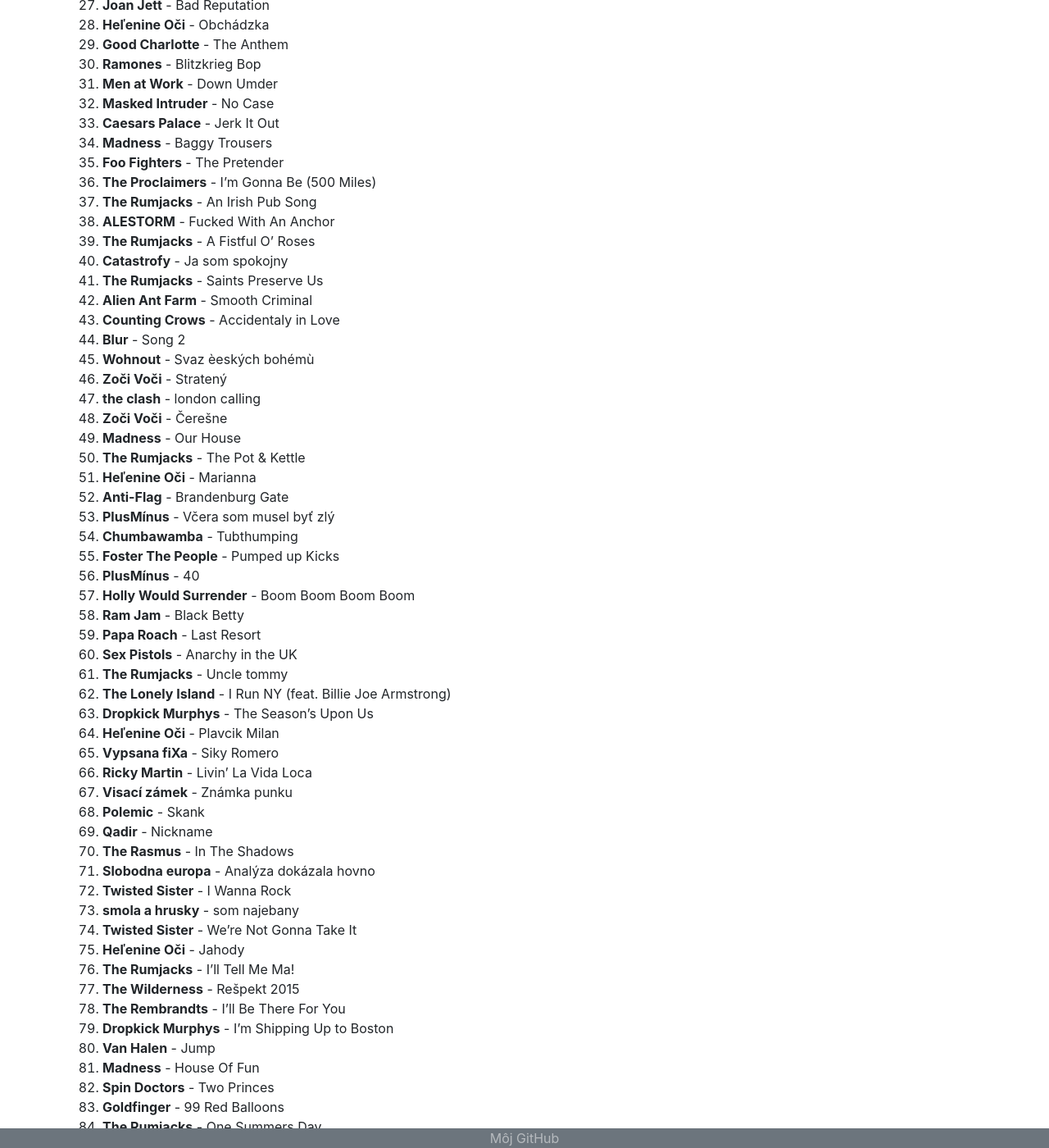
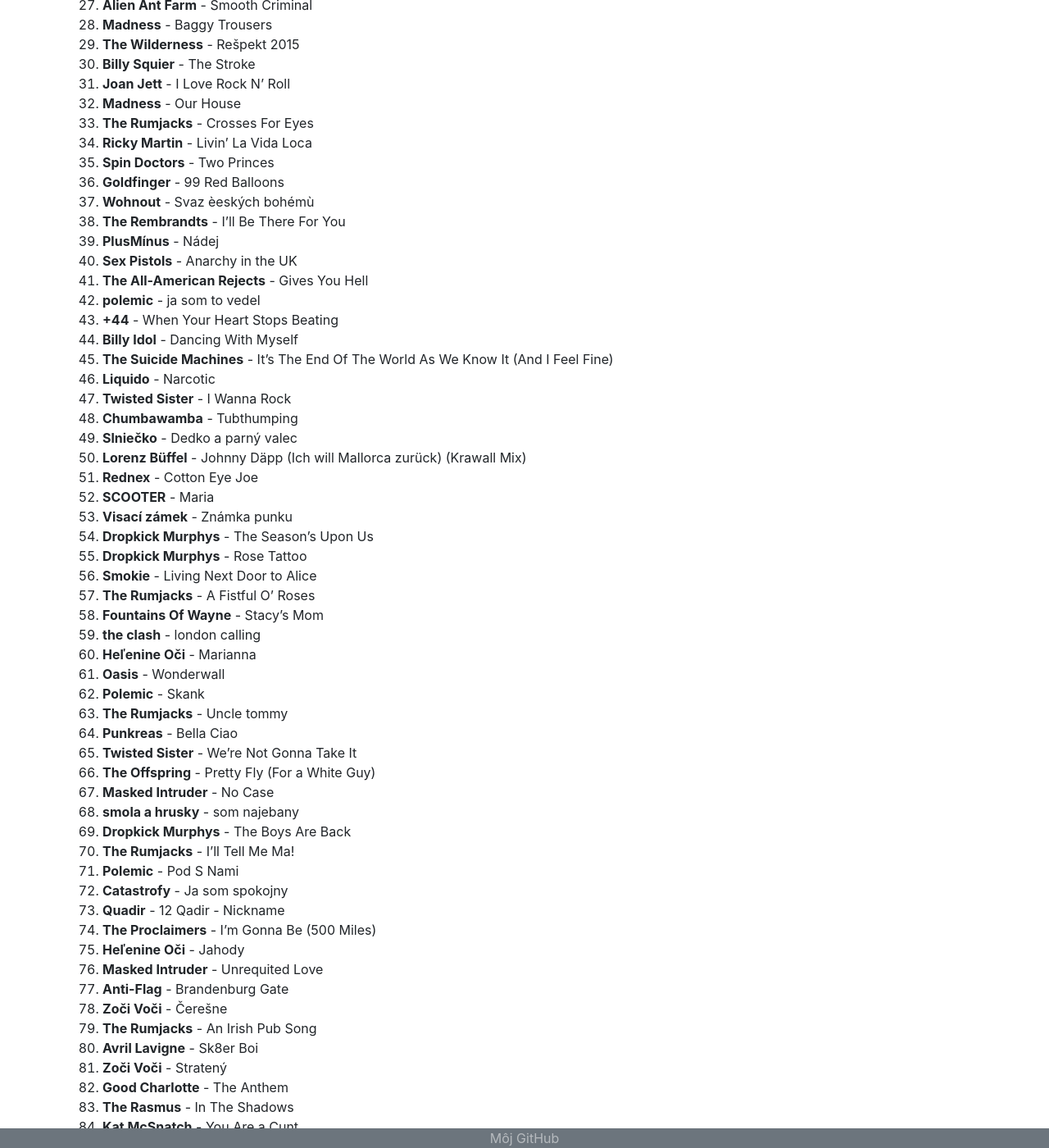
Before and after one commit to MatusPilnan/MatusPilnan.github.io, a Jekyll site: the page built from barjake_redkovky.md, in a window 1280 px wide and 1400 px high, scrolled down 846 px. Shown: the whole window at 82% size. Built offline with Jekyll 4.4.1, drawn with Linux system fonts in a browser that asks for light colours; some of the changed text lies outside the part shown.

Commit message:
Update barjake_redkovky.md

````diff
--- a/barjake_redkovky.md
+++ b/barjake_redkovky.md
@@ -5,96 +5,99 @@
 # Bárjaké reďkovky
 
 
-Toto je aktuálna forma playlistu Bárjaké reďkovky z dňa Mon Nov 11 23:20:46 2019:
+Toto je aktuálna forma playlistu Bárjaké reďkovky z dňa Fri Nov 29 01:17:14 2019:
 
 *Nultý (000) sondžik je ako vždy Bon Jovi - You Give Love a Bad Name*
-1. **Punkreas** - Bella Ciao
-2. **Dropkick Murphys** - Rose Tattoo
-3. **+44** - When Your Heart Stops Beating
-4. **Masked Intruder** - Unrequited Love
-5. **Screeching Weasel** - I Wanna be a Homosexual
-6. **Joan Jett** - I Love Rock N' Roll
-7. **The Offspring** - Pretty Fly (For a White Guy)
-8. **The Suicide Machines** - It's The End Of The World As We Know It (And I Feel Fine)
-9. **The All-American Rejects** - Gives You Hell
-10. **polemic** - ako to prezijem
-11. **The White Stripes** - Seven Nation Army
-12. **Smokie** - Living Next Door to Alice
-13. **polemic** - ona je taka
-14. **Bloodhound Gang** - The Bad Touch
-15. **Dropkick Murphys** - The Boys Are Back
-16. **Billy Squier** - The Stroke
-17. **Rednex** - Cotton Eye Joe
-18. **polemic** - ja som to vedel
-19. **Slniečko** - Dedko a parný valec
-20. **The Rumjacks** - Crosses For Eyes
-21. **Liquido** - Narcotic
-22. **Fountains Of Wayne** - Stacy's Mom
-23. **Avril Lavigne** - Sk8er Boi
-24. **Polemic** - Pod S Nami
-25. **Kat McSnatch** - You Are a Cunt
-26. **PLUS MÍNUS** - Nádej
-27. **Joan Jett** - Bad Reputation
-28. **Heľenine Oči** - Obchádzka
-29. **Good Charlotte** - The Anthem
-30. **Ramones** - Blitzkrieg Bop
-31. **Men at Work** - Down Umder
-32. **Masked Intruder** - No Case
-33. **Caesars Palace** - Jerk It Out
-34. **Madness** - Baggy Trousers
-35. **Foo Fighters** - The Pretender
-36. **The Proclaimers** - I'm Gonna Be (500 Miles)
-37. **The Rumjacks** - An Irish Pub Song
-38. **ALESTORM** - Fucked With An Anchor
-39. **The Rumjacks** - A Fistful O' Roses
-40. **Catastrofy** - Ja som spokojny
-41. **The Rumjacks** - Saints Preserve Us
-42. **Alien Ant Farm** - Smooth Criminal
-43. **Counting Crows** - Accidentaly in Love
-44. **Blur** - Song 2
-45. **Wohnout** - Svaz èeských bohémù
-46. **Zoči Voči** - Stratený
-47. **the clash** - london calling
-48. **Zoči Voči** - Čerešne
-49. **Madness** - Our House
-50. **The Rumjacks** - The Pot & Kettle
-51. **Heľenine Oči** - Marianna
-52. **Anti-Flag** - Brandenburg Gate
-53. **PlusMínus** - Včera som musel byť zlý
-54. **Chumbawamba** - Tubthumping
-55. **Foster The People** - Pumped up Kicks
-56. **PlusMínus** - 40
-57. **Holly Would Surrender** - Boom Boom Boom Boom
-58. **Ram Jam** - Black Betty
-59. **Papa Roach** - Last Resort
-60. **Sex Pistols** - Anarchy in the UK
-61. **The Rumjacks** - Uncle tommy
-62. **The Lonely Island** - I Run NY (feat. Billie Joe Armstrong)
-63. **Dropkick Murphys** - The Season's Upon Us
-64. **Heľenine Oči** - Plavcik Milan
-65. **Vypsana fiXa** - Siky Romero
-66. **Ricky Martin** - Livin' La Vida Loca
-67. **Visací zámek** - Známka punku
-68. **Polemic** - Skank
-69. **Qadir** - Nickname
-70. **The Rasmus** - In The Shadows
-71. **Slobodna europa** - Analýza dokázala hovno
-72. **Twisted Sister** - I Wanna Rock
-73. **smola a hrusky** - som najebany
-74. **Twisted Sister** - We're Not Gonna Take It
+1. **Men at Work** - Down Umder
+2. **The Rumjacks** - The Pot & Kettle
+3. **Vypsana fiXa** - Siky Romero
+4. **ALESTORM** - Fucked With An Anchor
+5. **Dropkick Murphys** - I'm Shipping Up to Boston
+6. **Bloodhound Gang** - The Bad Touch
+7. **The White Stripes** - Seven Nation Army
+8. **Heľenine Oči** - Plavcik Milan
+9. **Heľenine Oči** - Obchádzka
+10. **Ramones** - Blitzkrieg Bop
+11. **Madness** - House Of Fun
+12. **Van Halen** - Jump
+13. **Foster The People** - Pumped up Kicks
+14. **The Rumjacks** - Saints Preserve Us
+15. **polemic** - ona je taka
+16. **PlusMínus** - Včera som musel byť zlý
+17. **Papa Roach** - Last Resort
+18. **Desmod** - Som na tebe závislý
+19. **Ram Jam** - Black Betty
+20. **polemic** - ako to prezijem
+21. **Counting Crows** - Accidentaly in Love
+22. **Slobodna europa** - Analýza dokázala hovno
+23. **Jet** -  Are You Gonna Be My Girl
+24. **Caesars Palace** - Jerk It Out
+25. **Foo Fighters** - The Pretender
+26. **Screeching Weasel** - I Wanna be a Homosexual
+27. **Alien Ant Farm** - Smooth Criminal
+28. **Madness** - Baggy Trousers
+29. **The Wilderness** - Rešpekt 2015
+30. **Billy Squier** - The Stroke
+31. **Joan Jett** - I Love Rock N' Roll
+32. **Madness** - Our House
+33. **The Rumjacks** - Crosses For Eyes
+34. **Ricky Martin** - Livin' La Vida Loca
+35. **Spin Doctors** - Two Princes
+36. **Goldfinger** - 99 Red Balloons
+37. **Wohnout** - Svaz èeských bohémù
+38. **The Rembrandts** - I'll Be There For You
+39. **PlusMínus** - Nádej
+40. **Sex Pistols** - Anarchy in the UK
+41. **The All-American Rejects** - Gives You Hell
+42. **polemic** - ja som to vedel
+43. **+44** - When Your Heart Stops Beating
+44. **Billy Idol** - Dancing With Myself
+45. **The Suicide Machines** - It's The End Of The World As We Know It (And I Feel Fine)
+46. **Liquido** - Narcotic
+47. **Twisted Sister** - I Wanna Rock
+48. **Chumbawamba** - Tubthumping
+49. **Slniečko** - Dedko a parný valec
+50. **Lorenz Büffel** - Johnny Däpp (Ich will Mallorca zurück) (Krawall Mix)
+51. **Rednex** - Cotton Eye Joe
+52. **SCOOTER** - Maria
+53. **Visací zámek** - Známka punku
+54. **Dropkick Murphys** - The Season's Upon Us
+55. **Dropkick Murphys** - Rose Tattoo
+56. **Smokie** - Living Next Door to Alice
+57. **The Rumjacks** - A Fistful O' Roses
+58. **Fountains Of Wayne** - Stacy's Mom
+59. **the clash** - london calling
+60. **Heľenine Oči** - Marianna
+61. **Oasis** - Wonderwall
+62. **Polemic** - Skank
+63. **The Rumjacks** - Uncle tommy
+64. **Punkreas** - Bella Ciao
+65. **Twisted Sister** - We're Not Gonna Take It
+66. **The Offspring** - Pretty Fly (For a White Guy)
+67. **Masked Intruder** - No Case
+68. **smola a hrusky** - som najebany
+69. **Dropkick Murphys** - The Boys Are Back
+70. **The Rumjacks** - I'll Tell Me Ma!
+71. **Polemic** - Pod S Nami
+72. **Catastrofy** - Ja som spokojny
+73. **Quadir** - 12 Qadir - Nickname
+74. **The Proclaimers** - I'm Gonna Be (500 Miles)
 75. **Heľenine Oči** - Jahody
-76. **The Rumjacks** - I'll Tell Me Ma!
-77. **The Wilderness** - Rešpekt 2015
-78. **The Rembrandts** - I'll Be There For You
-79. **Dropkick Murphys** - I'm Shipping Up to Boston
-80. **Van Halen** - Jump
-81. **Madness** - House Of Fun
-82. **Spin Doctors** - Two Princes
-83. **Goldfinger** - 99 Red Balloons
-84. **The Rumjacks** - One Summers Day
-85. **Billy Idol** - Dancing With Myself
-86. **Oasis** - Wonderwall
-87. **Desmod** - Na tebe závislý
+76. **Masked Intruder** - Unrequited Love
+77. **Anti-Flag** - Brandenburg Gate
+78. **Zoči Voči** - Čerešne
+79. **The Rumjacks** - An Irish Pub Song
+80. **Avril Lavigne** - Sk8er Boi
+81. **Zoči Voči** - Stratený
+82. **Good Charlotte** - The Anthem
+83. **The Rasmus** - In The Shadows
+84. **Kat McSnatch** - You Are a Cunt
+85. **Blur** - Song 2
+86. **Holly Would Surrender** - Boom Boom Boom Boom
+87. **The Rumjacks** - One Summers Day
+88. **The Lonely Island** - I Run NY (feat. Billie Joe Armstrong)
+89. **PlusMínus** - 40
+90. **Joan Jett** - Bad Reputation
 
 
-Použitý seed: ```8377256417746780672```
+Použitý seed: ```2606853419413510190```
````
